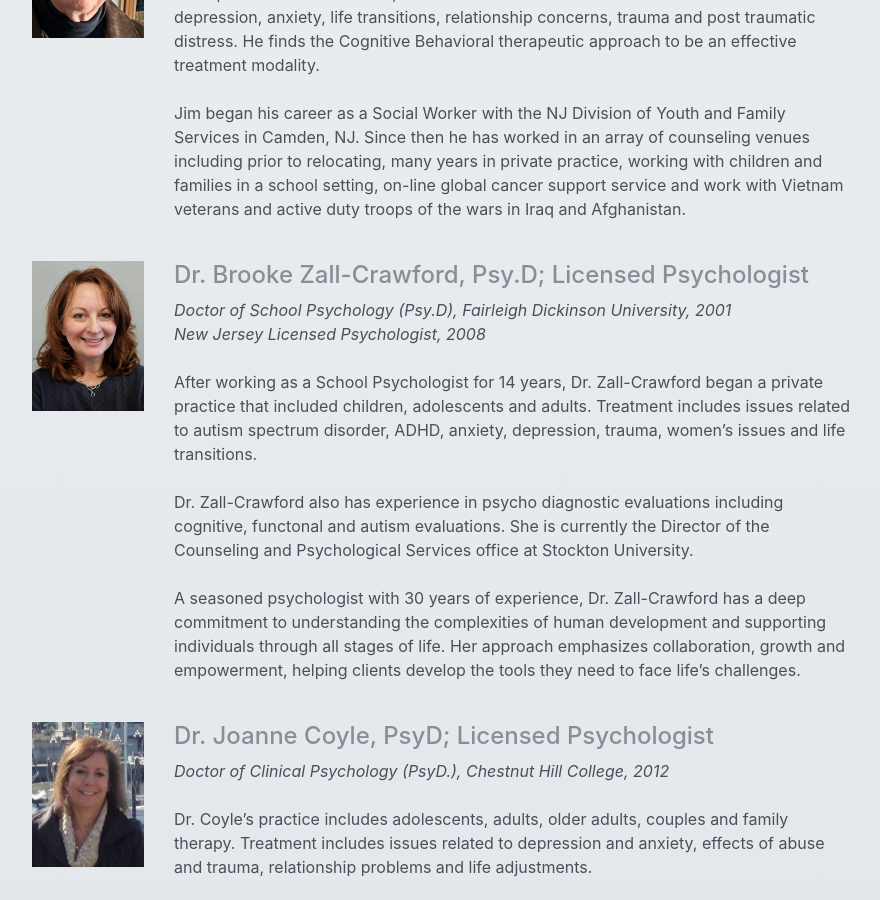
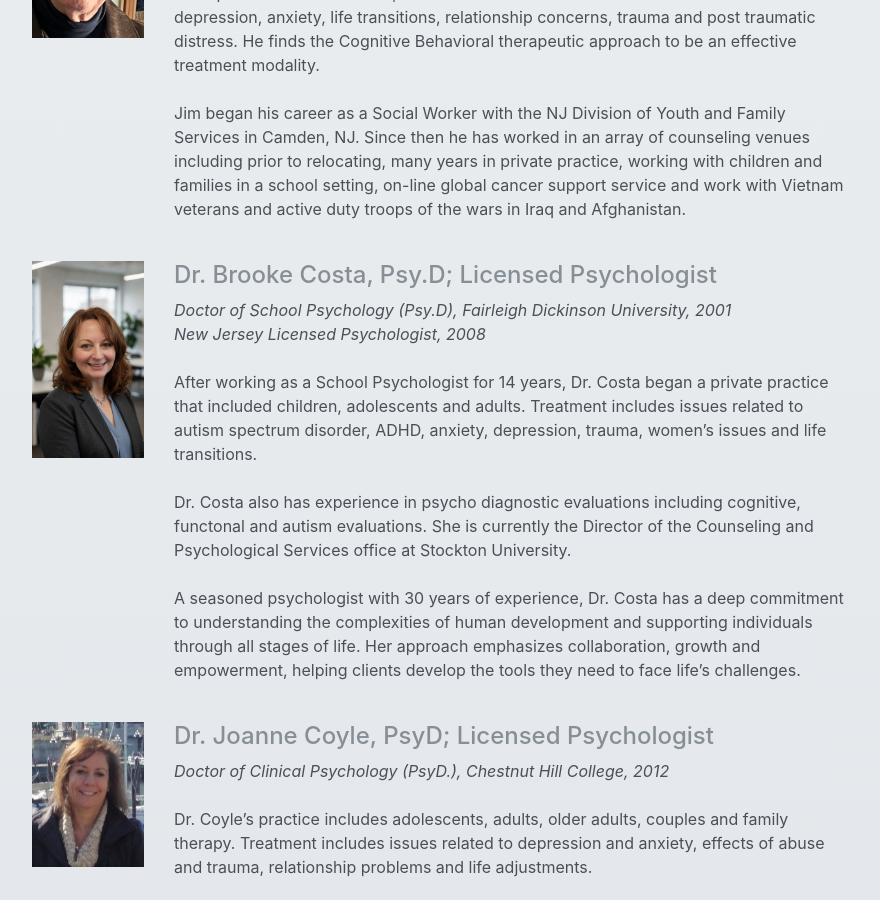
Before and after one commit to oc-point/oc-point.github.io, a Jekyll site: the page built from clinicians.md, in a window 1280 px wide and 900 px high, scrolled down 1749 px. Shown: the whole window, without its empty margins (197-1077 px from the left). Built offline with Jekyll 4.4.1, drawn with Linux system fonts in a browser that asks for light colours; nearby versions of some CDN libraries.

Commit message:
update Brooke profile

```diff
--- a/_data/clinicians.yml
+++ b/_data/clinicians.yml
@@ -28,12 +28,12 @@
   - degree: Bachelor of Science in Education (BA), Glassboro State, 1967
   summary: Jim’s practice includes teens, adults and older adults. Treatment issues include depression, anxiety, life transitions, relationship concerns, trauma and post traumatic distress. He finds the Cognitive Behavioral therapeutic approach to be an effective treatment modality. <br><br> Jim began his career as a Social Worker with the NJ Division of Youth and Family Services in Camden, NJ. Since then he has worked in an array of counseling venues including prior to relocating, many years in private practice, working with children and families in a school setting, on-line global cancer support service and work with Vietnam veterans and active duty troops of the wars in Iraq and Afghanistan.
   image: ./assets/imgs/Jim-McManus.jpg
-- title: Dr. Brooke Zall-Crawford, Psy.D; Licensed Psychologist
+- title: Dr. Brooke Costa, Psy.D; Licensed Psychologist
   education:
     - degree: Doctor of School Psychology (Psy.D), Fairleigh Dickinson University, 2001
     - degree: New Jersey Licensed Psychologist, 2008
-  summary: After working as a School Psychologist for 14 years, Dr. Zall-Crawford began a private practice that included children, adolescents and adults.  Treatment includes issues related to autism spectrum disorder, ADHD, anxiety, depression, trauma, women’s issues and life transitions. <br><br> Dr. Zall-Crawford also has experience in psycho diagnostic evaluations including cognitive, functonal and autism evaluations. She is currently the Director of the Counseling and Psychological Services office at Stockton University. <br><br> A seasoned psychologist with 30 years of experience,  Dr. Zall-Crawford has a deep commitment to understanding the complexities of human development and supporting individuals through all stages of life. Her approach emphasizes collaboration, growth and empowerment, helping clients develop the tools they need to face life’s challenges.
-  image: ./assets/imgs/dr-zall-crawford.jpg
+  summary: After working as a School Psychologist for 14 years, Dr. Costa began a private practice that included children, adolescents and adults.  Treatment includes issues related to autism spectrum disorder, ADHD, anxiety, depression, trauma, women’s issues and life transitions. <br><br> Dr. Costa also has experience in psycho diagnostic evaluations including cognitive, functonal and autism evaluations. She is currently the Director of the Counseling and Psychological Services office at Stockton University. <br><br> A seasoned psychologist with 30 years of experience,  Dr. Costa has a deep commitment to understanding the complexities of human development and supporting individuals through all stages of life. Her approach emphasizes collaboration, growth and empowerment, helping clients develop the tools they need to face life’s challenges.
+  image: ./assets/imgs/dr-costa.jpg
 - title: Dr. Joanne Coyle, PsyD; Licensed Psychologist
   education:
   - degree: Doctor of Clinical Psychology (PsyD.), Chestnut Hill College, 2012
```
Also changed, not shown: assets/imgs/dr-costa.jpg (added).
